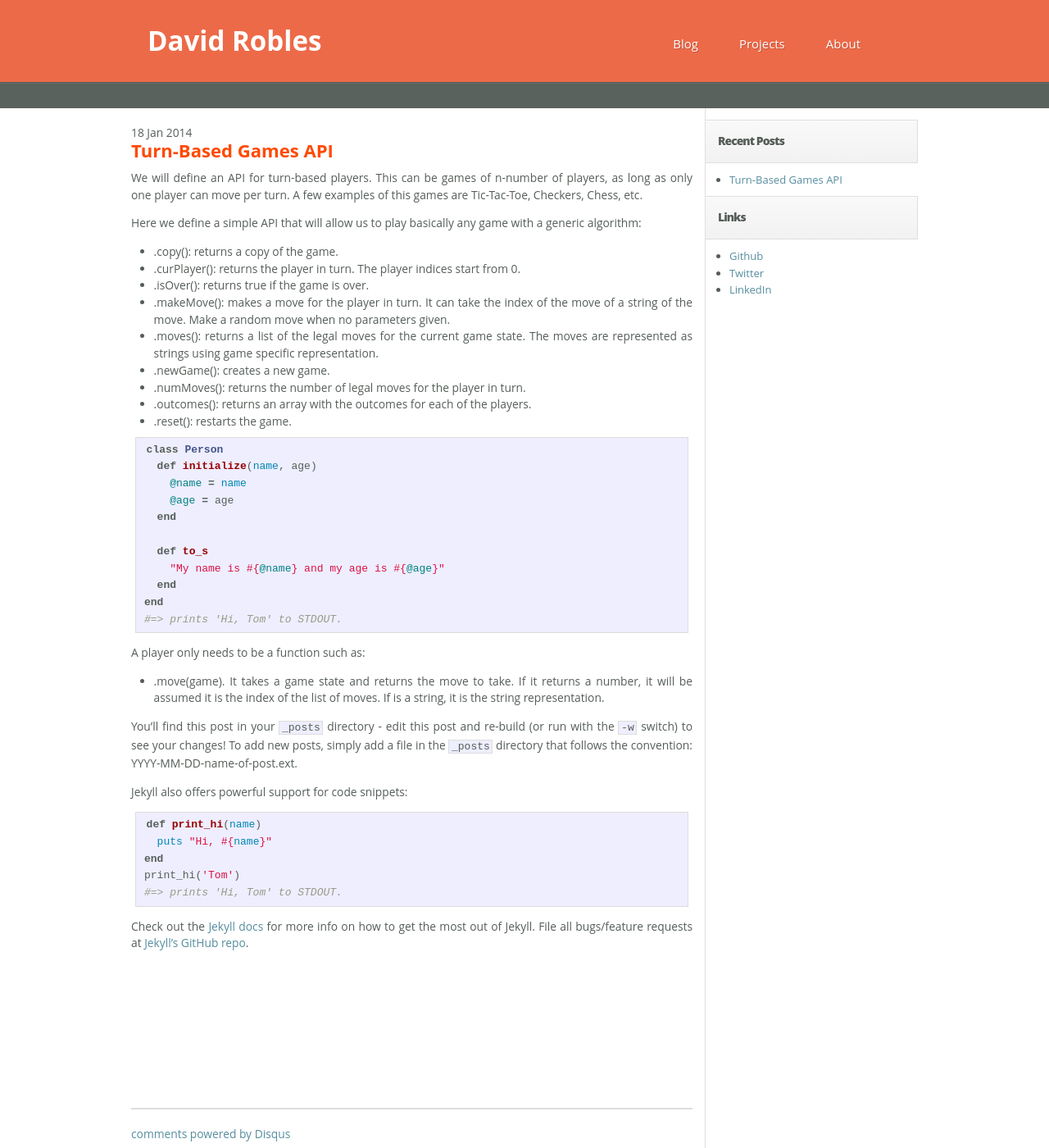
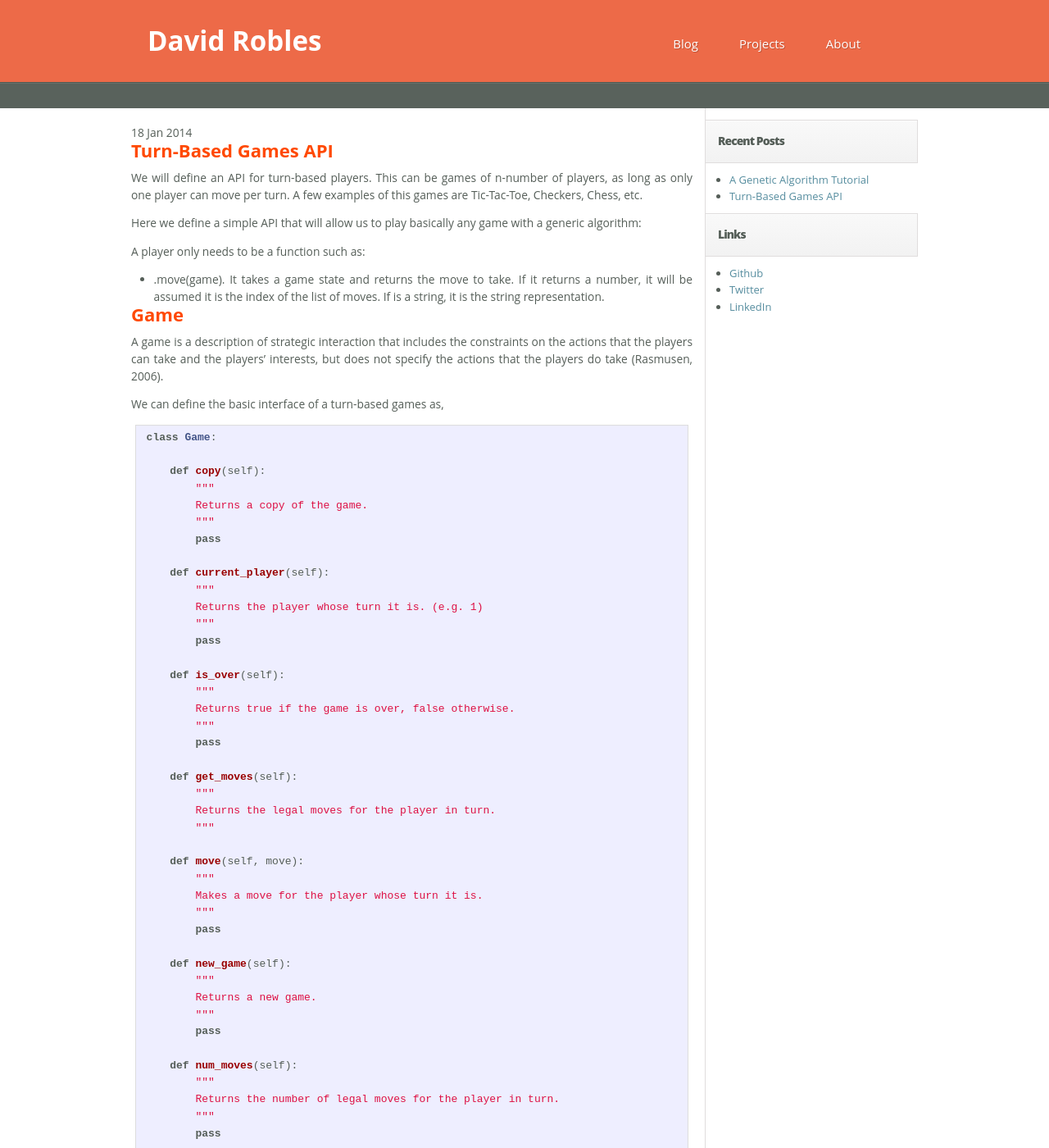
Before and after one commit to davidrobles/davidrobles.github.io, a Jekyll site: the page built from _posts/2014-01-18-turn-based-games-api.markdown, in a window 1280 px wide and 1400 px high. Shown: the whole window at 82% size. Built offline with Jekyll 4.4.1, drawn with Linux system fonts in a browser that asks for light colours; Markdown is read by kramdown in place of the engine named in the settings; comment, search, counter and statistics services are not loaded; some of the changed text lies outside the part shown.

Commit message:
multiple changes

```diff
--- a/_posts/2014-01-18-turn-based-games-api.markdown
+++ b/_posts/2014-01-18-turn-based-games-api.markdown
@@ -11,51 +11,227 @@
 
 Here we define a simple API that will allow us to play basically any game with a generic algorithm:
 
-- .copy(): returns a copy of the game.
-- .curPlayer(): returns the player in turn. The player indices start from 0.
-- .isOver(): returns true if the game is over.
-- .makeMove(): makes a move for the player in turn. It can take the index of the move of a string of
-               the move. Make a random move when no parameters given.
-- .moves(): returns a list of the legal moves for the current game state. The
-            moves are represented as strings using game specific representation.
-- .newGame(): creates a new game.
-- .numMoves(): returns the number of legal moves for the player in turn.
-- .outcomes(): returns an array with the outcomes for each of the players.
-- .reset(): restarts the game.
-
-{% highlight ruby %}
-class Person
-  def initialize(name, age)
-    @name = name
-    @age = age
-  end
-
-  def to_s
-    "My name is #{@name} and my age is #{@age}"
-  end
-end
-#=> prints 'Hi, Tom' to STDOUT.
-{% endhighlight %}
 
 A player only needs to be a function such as:
 
 - .move(game). It takes a game state and returns the move to take. If it returns a number, it will
   be assumed it is the index of the list of moves. If is a string, it is the string representation.
 
-You'll find this post in your `_posts` directory - edit this post and re-build (or run with the `-w` switch) to see your changes!
-To add new posts, simply add a file in the `_posts` directory that follows the convention: YYYY-MM-DD-name-of-post.ext.
+Game
+----
 
-Jekyll also offers powerful support for code snippets:
+A game is a description of strategic interaction that includes the constraints on the actions that
+the players can take and the players’ interests, but does not specify the actions that the players
+do take (Rasmusen, 2006).
 
-{% highlight ruby %}
-def print_hi(name)
-  puts "Hi, #{name}"
-end
-print_hi('Tom')
-#=> prints 'Hi, Tom' to STDOUT.
+We can define the basic interface of a turn-based games as,
+
+{% highlight python %}
+class Game:
+
+    def copy(self):
+        """
+        Returns a copy of the game.
+        """
+        pass
+
+    def current_player(self):
+        """
+        Returns the player whose turn it is. (e.g. 1)
+        """
+        pass
+
+    def is_over(self):
+        """
+        Returns true if the game is over, false otherwise.
+        """
+        pass
+
+    def get_moves(self):
+        """
+        Returns the legal moves for the player in turn.
+        """
+
+    def move(self, move):
+        """
+        Makes a move for the player whose turn it is.
+        """
+        pass
+
+    def new_game(self):
+        """
+        Returns a new game.
+        """
+        pass
+
+    def num_moves(self):
+        """
+        Returns the number of legal moves for the player in turn.
+        """
+        pass
+
+    def outcomes(self):
+        """
+        Returns a dictionary with the outcomes for each of the players.
+        """
+        pass
+
+    def reset(self):
+        """
+        Restarts the game.
+        """
+        pass
+
 {% endhighlight %}
 
-Check out the [Jekyll docs][jekyll] for more info on how to get the most out of Jekyll. File all bugs/feature requests at [Jekyll's GitHub repo][jekyll-gh].
+Now let's put an example of what the implementation of Tic Tac Toe would return with the given API.
+
+### Copy
+
+{% highlight python %}
+tic = TicTacToe()
+tic.move(5)
+tic.move(4)
+print tic
+tic_copy = tic.copy()
+print tic_copy
+print id(tic)
+print id(tic_copy)
+{% endhighlight %}
+
+### Current player
+
+{% highlight python %}
+tic = TicTacToe()
+print tic.current_player()
+tic.move(1)
+print tic.current_player()
+tic.move(2)
+print tic.current_player()
+{% endhighlight %}
+
+Note: Of course, the efficiency of the game is not the priority, because well, we wouldn't be using
+Python in the first place. But for illustrative purposes I think Python is a great prototyping
+programming language. All the examples presented here are
+
+Players
+-------
+
+Players are the individuals who make decisions. A player can be defined as a class that has a *move()* method
+that takes that current state of the game and returns the move to take for the player in turn.
+
+{% highlight python %}
+class Player:
+
+    def move(self, game, time_due=0):
+        return "Move 1"
+{% endhighlight %}
+
+As we can see, we also have an optional "timedue" argument that contains the time the player has to
+computation.
+
+For example, we can create a player that makes a random move,
+
+{% highlight python %}
+import random
+
+class RandomPlayer:
+
+    def move(self, game, time_due=0):
+        return random.choice(game.get_moves())
+{% endhighlight %}
+
+Let's start a Tic-tac-toe game as an example:
+
+{% highlight python %}
+tic = TicTacToe()
+print tic
+#=> Player in turn: 1
+#=> Legal moves: ['1', '2', '3', '4', '5', '6', '7', '8', '9']
+#=> - - -
+#=> - - -
+#=> - - -
+{% endhighlight %}
+
+We can use the random player to take a random move,
+
+{% highlight python %}
+rand_player = RandomPlayer()
+move = rand_player.move(tic) # e.g. move = '4'
+tic.move(move)
+print tic
+#=> Player in turn: 2
+#=> Legal moves: ['1', '2', '3', '5', '6', '7', '8', '9']
+#=> - - -
+#=> X - -
+#=> - - -
+{% endhighlight %}
+
+This simple framework allows us
+
+Match
+-----
+
+The game interface that we previously defined represent the current state of the game, which is the
+only thing needed to take a game. For simplicity, we will define a *match* class to play games until
+the end.
+
+{% highlight python %}
+game = TicTacToe()
+players = [RandomPlayer(), RandomPlayer()]
+match = Match(game, players)
+match.play()
+print game
+
+#=> Player 1 wins!
+#=> O O X
+#=> - X O
+#=> X - X
+{% endhighlight %}
+
+We can pass the verbose option in the play() method,
+
+{% highlight python %}
+game = TicTacToe()
+players = [RandomPlayer(), RandomPlayer()]
+match = Match(game, players)
+match.play(verbose=true)
+
+#=> Player in turn: 1
+#=> Legal moves: ['1', '2', '3', '4', '5', '6', '7', '8', '9']
+#=> - - -
+#=> - - -
+#=> - - -
+#=>
+#=> Player in turn: 2
+#=> Legal moves: ['2', '3', '4', '5', '6', '7', '8', '9']
+#=> X - -
+#=> - - -
+#=> - - -
+#=>
+#=> Player in turn: 1
+#=> Legal moves: ['2', '3', '4', '6', '7', '8', '9']
+#=> X - -
+#=> - O -
+#=> - - -
+#=>
+#=> Player in turn: 2
+#=> Legal moves: ['2', '4', '6', '7', '8', '9']
+#=> X - X
+#=> - O -
+#=> - - -
+#=>
+#=> Player in turn: 1
+#=> Legal moves: ['2', '4', '7', '8', '9']
+#=> X - X
+#=> - O O
+#=> - - -
+#=>
+#=> Player 1 wins!
+#=> X X X
+#=> - O O
+#=> - - -
+{% endhighlight %}
 
 <canvas id="canvas" width="150" height="150">
 Your browser does not support the canvas element.
```
Also changed, not shown: _posts/2014-05-26-a-genetic-algorithm-tutorial.md (added).
